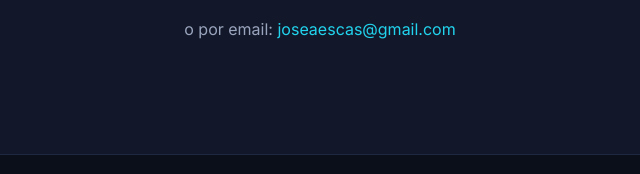
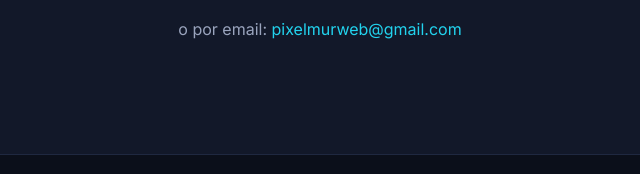
Before and after one commit to Josete144/pixelmur, a plain HTML site: page index.html in a window 1280 px wide. Shown: the part 3914-4088 px from the top of the page, 320-960 px from the left. Drawn offline with Linux system fonts and the light colour scheme.

Commit message:
Cambiar email de contacto a pixelmurweb@gmail.com
Co-Authored-By: Claude Opus 5.5 <noreply@anthropic.com>

```diff
--- a/index.html
+++ b/index.html
@@ -233,7 +233,7 @@
       <a class="btn btn--big" href="https://wa.me/34622577149?text=Hola,%20me%20interesa%20una%20web%20para%20mi%20negocio" target="_blank" rel="noopener">
         💬 Escríbeme por WhatsApp
       </a>
-      <p class="contact__mail">o por email: <a href="mailto:joseaescas@gmail.com">joseaescas@gmail.com</a></p>
+      <p class="contact__mail">o por email: <a href="mailto:pixelmurweb@gmail.com">pixelmurweb@gmail.com</a></p>
     </div>
   </section>
 
```
